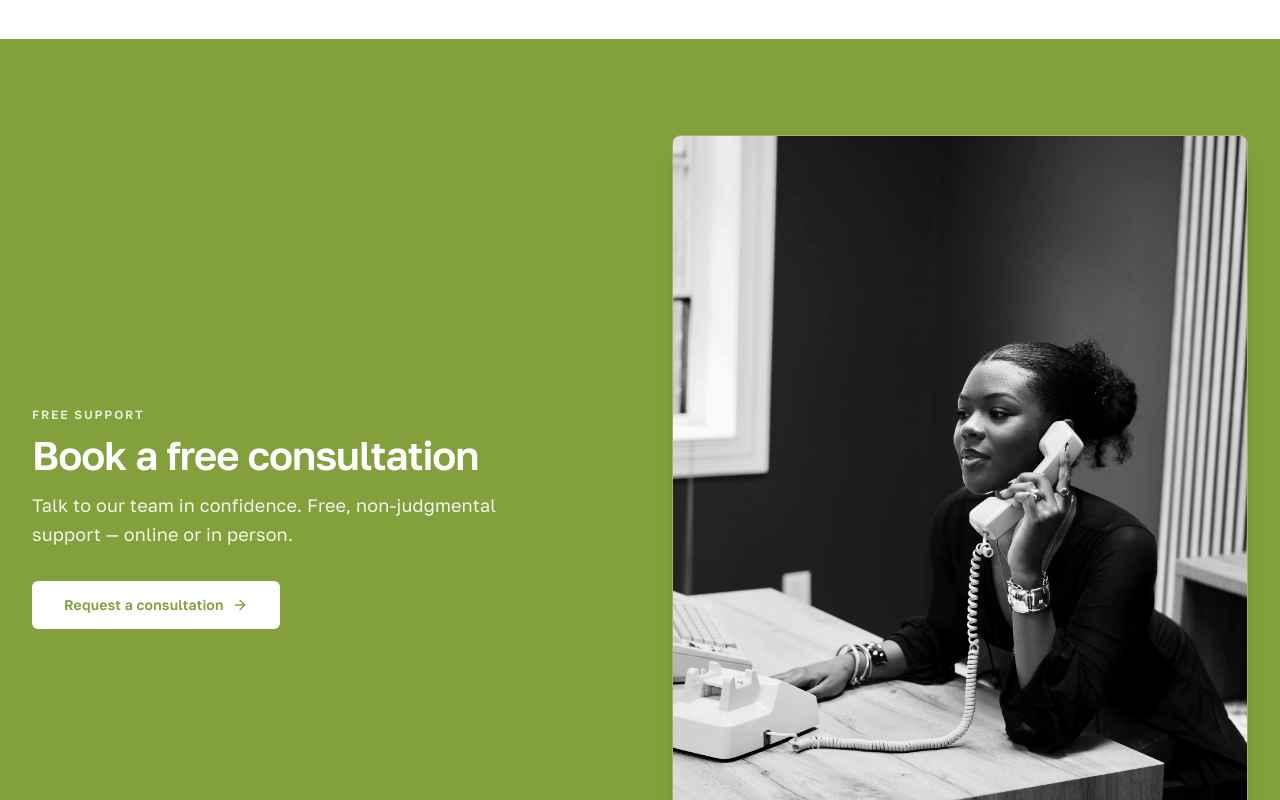
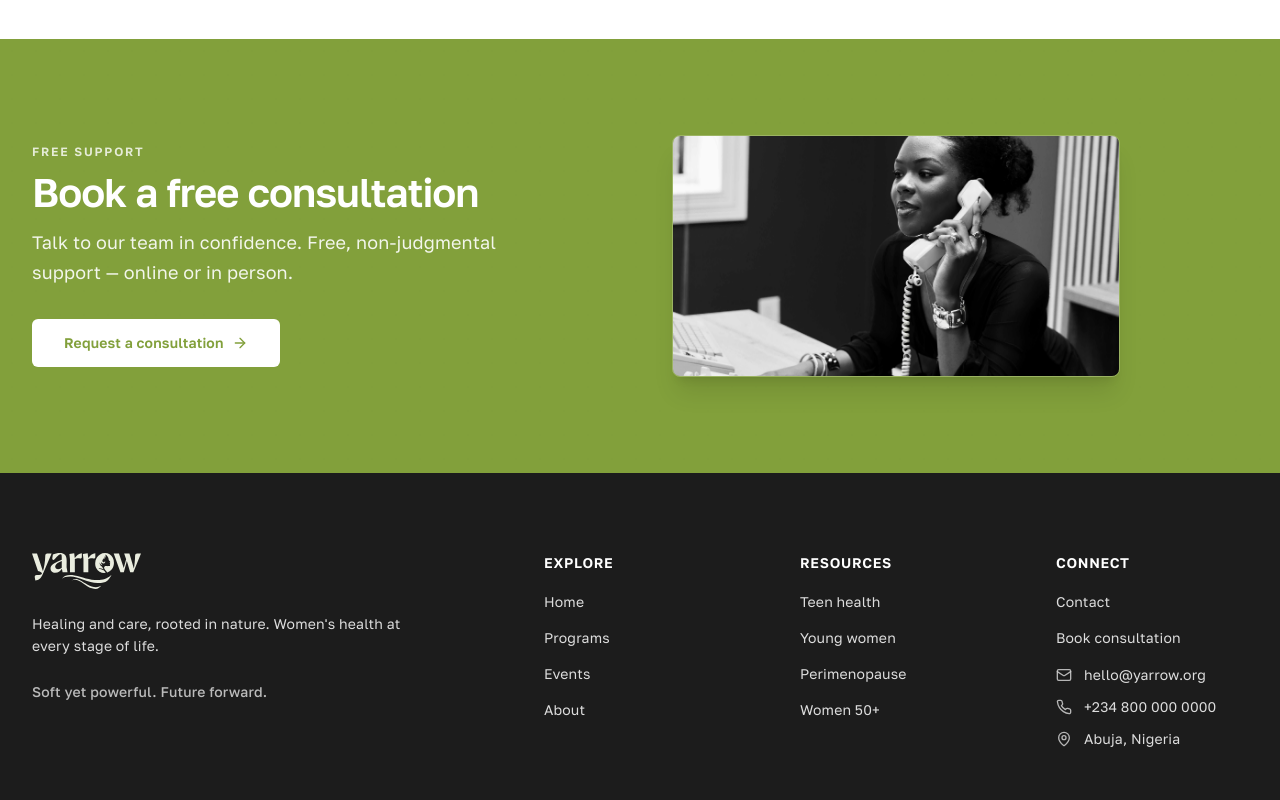
Before and after one commit to godfredakpan/yarrow, a React (Vite) app: page / in a window 1280 px wide. Shown: the part 3220-4020 px from the top of the page. Built offline with nearby package versions, Linux system fonts and the light colour scheme; no server answers; the HTML template or start-up script is replaced by a standard one.

Commit message:
updated asset sizes and theming

```diff
--- a/src/components/home/CTASection.tsx
+++ b/src/components/home/CTASection.tsx
@@ -40,17 +40,17 @@ export function CTASection() {
           </Button>
         </div>
         <div
-          className={`relative rounded-lg overflow-hidden border border-primary-foreground/20 shadow-xl transition-all duration-700 ${
+          className={`relative rounded-lg overflow-hidden border border-primary-foreground/20 shadow-xl transition-all duration-700 max-w-md ${
             isInView ? "opacity-100 translate-y-0" : "opacity-0 translate-y-6"
           }`}
           style={isInView ? { transitionDelay: "150ms" } : undefined}
         >
           <img
             src={images.consultation}
-            alt="Consultation – supportive care"
-            className="w-full h-full object-cover aspect-[4/3] lg:aspect-auto lg:min-h-[280px]"
-            width={800}
-            height={600}
+            alt="Sebastian Schuster on Unsplash"
+            className="w-full h-full object-cover aspect-[4/3] max-h-[200px] sm:max-h-[240px]"
+            width={600}
+            height={450}
           />
         </div>
       </div>
--- a/src/pages/Contact.tsx
+++ b/src/pages/Contact.tsx
@@ -254,17 +254,7 @@ const Contact = () => {
 
             {/* Consultation Form */}
             <div className="lg:col-span-2">
-              <div className="bg-card rounded-lg overflow-hidden border border-border">
-                <div className="aspect-[21/9] w-full overflow-hidden bg-muted">
-                  <img
-                    src={images.consultation}
-                    alt=""
-                    className="w-full h-full object-cover"
-                    width={800}
-                    height={343}
-                  />
-                </div>
-                <div className="p-8">
+              <div className="rounded-lg border-2 border-primary bg-primary/5 p-8">
                 <h2 className="font-display text-2xl mb-2">
                   {eventIdValid ? `Register for ${eventTitle}` : "Book a free consultation"}
                 </h2>
@@ -390,7 +380,6 @@ const Contact = () => {
                     All consultations are 100% free and confidential.
                   </p>
                 </form>
-                </div>
               </div>
             </div>
           </div>
```
